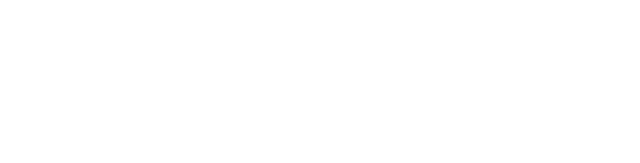
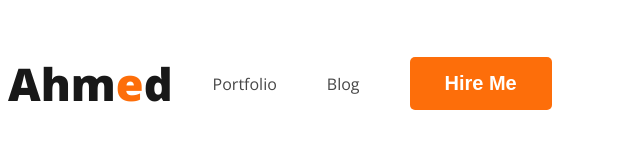
Before and after one commit to shoumikahmed/webdeveloper-portfolio, a plain HTML site: page index.html in a window 1280 px wide. Shown: the whole page, without its empty margins (0-640 px from the left). Drawn offline with nearby package versions, Linux system fonts and the light colour scheme.

Commit message:
some css added to nav

```diff
--- a/index.html
+++ b/index.html
@@ -5,11 +5,24 @@
     <meta charset="UTF-8">
     <meta name="viewport" content="width=device-width, initial-scale=1.0">
     <title>Web Developer Portfolio</title>
+    <link rel="preconnect" href="https://fonts.googleapis.com">
+    <link rel="preconnect" href="https://fonts.gstatic.com" crossorigin>
+    <link
+        href="https://fonts.googleapis.com/css2?family=Lato:ital,wght@0,400;0,700;1,400&family=Open+Sans:wght@400;700;800&display=swap"
+        rel="stylesheet">
+    <link rel="stylesheet" href="styles/portfolio.css">
 </head>
 
 <body>
     <header>
-
+        <nav>
+            <h3 class="nav-title">Ahm<span class="text-primary">e</span>d</h3>
+            <ul>
+                <li><a href="">Portfolio</a></li>
+                <li><a href="">Blog</a></li>
+                <li><button class="btn-primary">Hire Me</button></li>
+            </ul>
+        </nav>
     </header>
     <main>
 
--- /dev/null
+++ b/styles/portfolio.css
@@ -0,0 +1,46 @@
+/* common shared styles */
+body {
+    font-family: 'Lato', sans-serif;
+    font-family: 'Open Sans', sans-serif;
+}
+
+.text-primary {
+    color: #FD6E0A;
+}
+
+.btn-primary {
+    border-radius: 5px;
+    background: #FD6E0A;
+    border: 0;
+    color: white;
+    font-size: 20px;
+    font-weight: 700;
+    padding: 15px 35px;
+}
+
+/* navbar related styles */
+
+nav {
+    display: flex;
+}
+
+.nav-title {
+    color: #181818;
+    font-size: 45px;
+    font-weight: 800;
+}
+
+nav>ul {
+    display: flex;
+    align-items: center;
+}
+
+nav li {
+    list-style: none;
+    margin-right: 50px;
+}
+
+nav a {
+    text-decoration: none;
+    color: #474747;
+}
```
